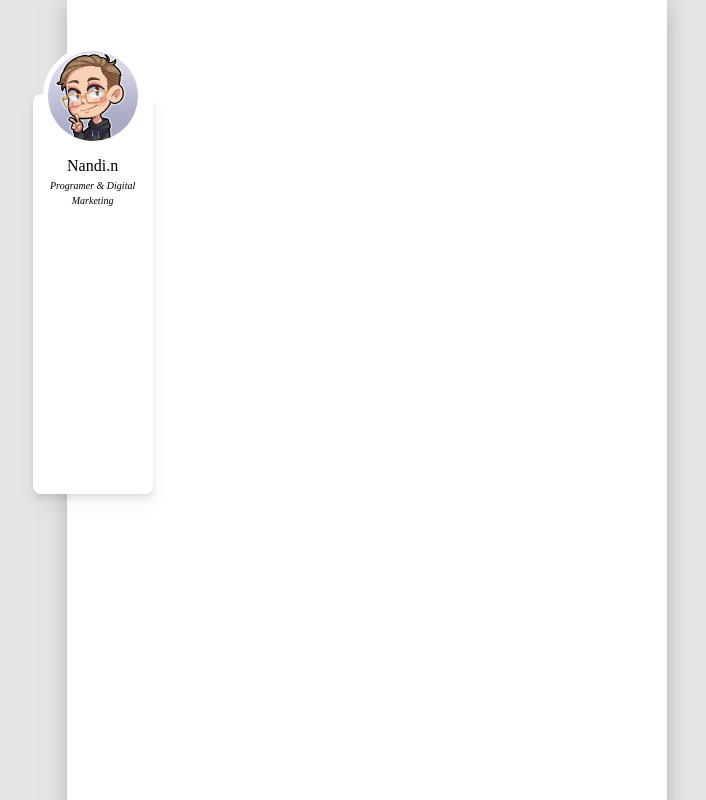
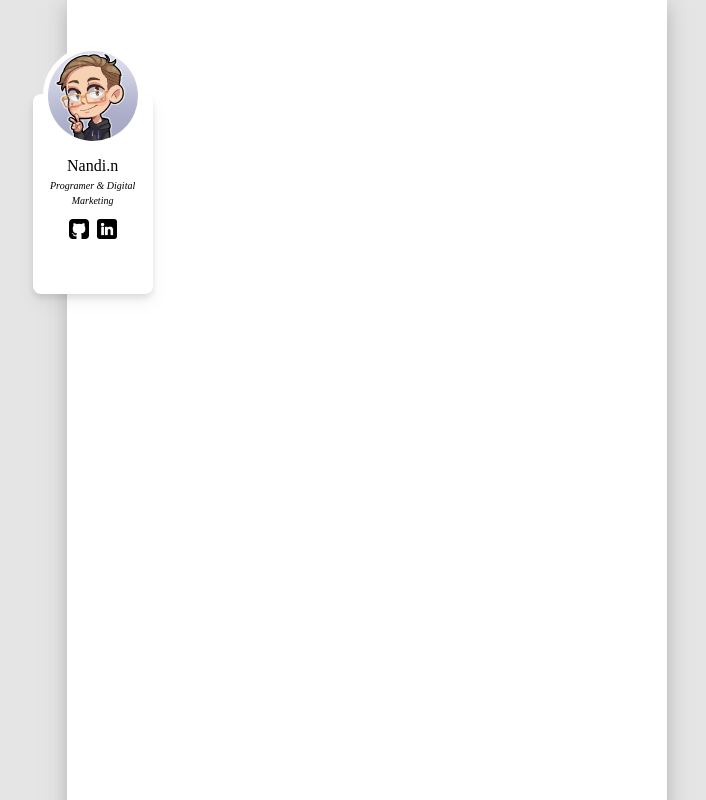
Before and after one commit to Nandi-exl/my_profile, a Next.js app in the folder myfirstreactnextjsapp/: page /components/Header/Profile in a window 1280 px wide. Shown: the top 800 px of the page, without its empty margins (273-979 px from the left). Built offline with nearby package versions, Linux system fonts and the light colour scheme.

Commit message:
add social media icon

```diff
--- a/myfirstreactnextjsapp/pages/components/Header/Card/Card.js
+++ b/myfirstreactnextjsapp/pages/components/Header/Card/Card.js
@@ -1,4 +1,7 @@
 import tw from 'tailwind-styled-components'
+import Image from "next/image"
+import GithubImg from "../../FIles/github-sign.png"
+import Linkedin from "../../Files/linkedin.png"
 
 const Cards = tw.div`
 relative
@@ -6,7 +9,7 @@ z-0
 hidden
 md:block
 w-[120px]
-h-[400px]
+h-[200px]
 absolute
 border-4
 border-white
@@ -36,6 +39,22 @@ font-light
 text-[10px]
 `;
 
+const SocialAndContact = tw.div`
+flex
+text-center
+justify-center
+items-center
+mt-[1px]
+cursor-pointer
+space-x-2
+`;
+
+const SocialContactImage = tw.div`
+flex
+w-[20px]
+mt-[10px]
+`;
+
 const Card = () => {
   return (
     <>
@@ -43,10 +62,21 @@ const Card = () => {
        <Name>
          <p> Nandi.n </p>
        </Name>
+
        <JobTittle>
          <p> Programer & Digital Marketing </p>
        </JobTittle>
 
+      <SocialAndContact>
+        <SocialContactImage>
+          <Image src={GithubImg} />
+
+        </SocialContactImage>
+        <SocialContactImage>
+          <Image src={Linkedin} />
+        </SocialContactImage>
+        {/* <Image src={} /> */}
+      </SocialAndContact>
 
      </Cards>
     </>
```
Also changed, not shown: myfirstreactnextjsapp/pages/components/Files/github-sign.png (added), myfirstreactnextjsapp/pages/components/Files/linkedin.png (added).
